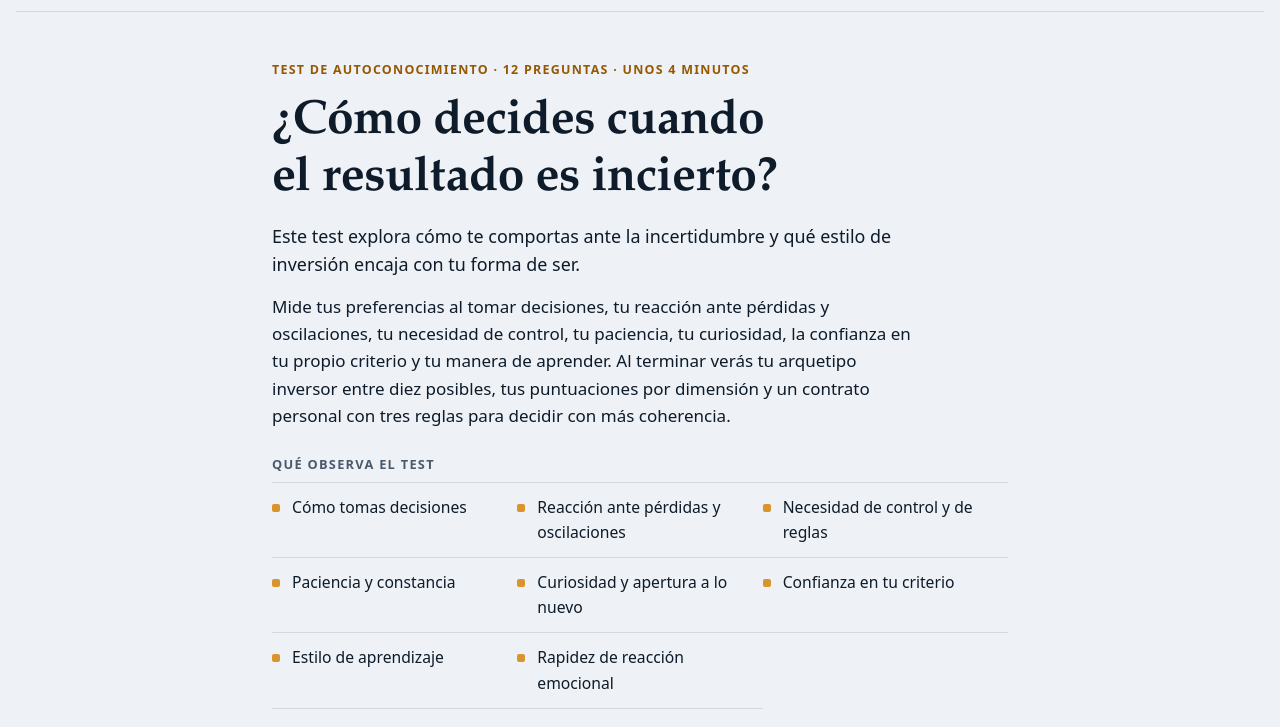
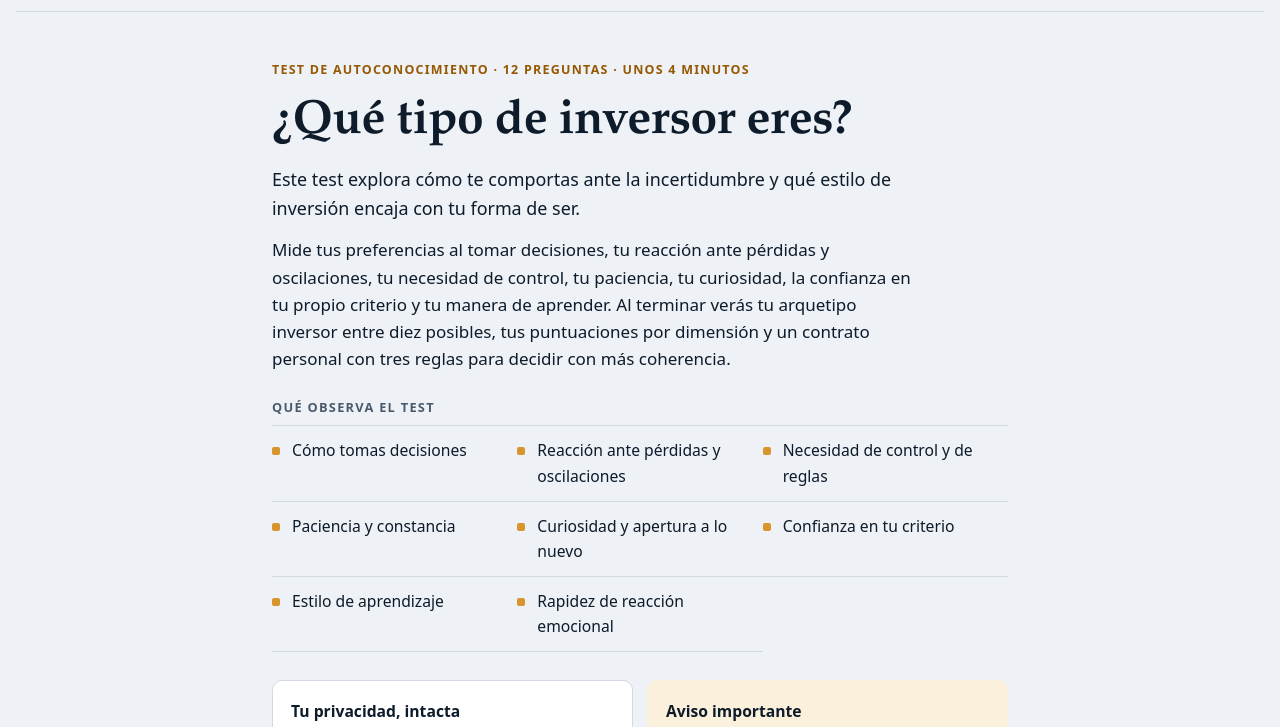
Before and after one commit to econozen/inversor-por-personalidad, a plain HTML site: page index.html in a window 1280 px wide. Shown: the part 46-773 px from the top of the page. Drawn offline with Linux system fonts and the light colour scheme.

Commit message:
Cambia el título de la portada a «¿Qué tipo de inversor eres?»

```diff
--- a/index.html
+++ b/index.html
@@ -297,7 +297,7 @@ fieldset { border: 0; margin: 0; padding: 0; min-width: 0; }
   <section class="screen welcome" id="screen-welcome" aria-labelledby="welcome-title">
     <div class="intro">
       <p class="eyebrow">Test de autoconocimiento · 12 preguntas · unos 4 minutos</p>
-      <h1 id="welcome-title" tabindex="-1">¿Cómo decides cuando el resultado es incierto?</h1>
+      <h1 id="welcome-title" tabindex="-1">¿Qué tipo de inversor eres?</h1>
       <p class="lead">Este test explora cómo te comportas ante la incertidumbre y qué estilo de inversión encaja con tu forma de ser.</p>
       <p>Mide tus preferencias al tomar decisiones, tu reacción ante pérdidas y oscilaciones, tu necesidad de control, tu paciencia, tu curiosidad, la confianza en tu propio criterio y tu manera de aprender. Al terminar verás tu arquetipo inversor entre diez posibles, tus puntuaciones por dimensión y un contrato personal con tres reglas para decidir con más coherencia.</p>
     </div>
```
